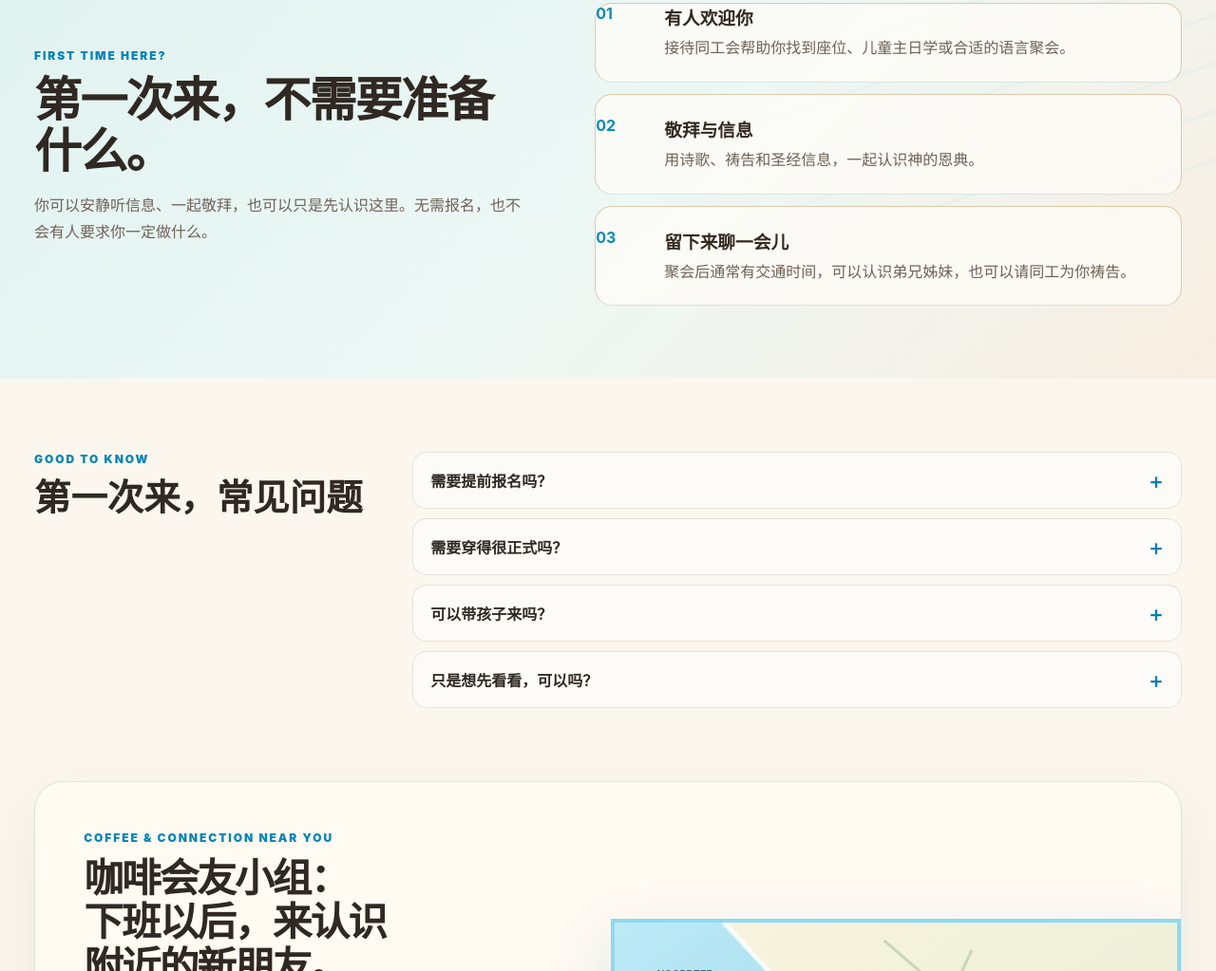
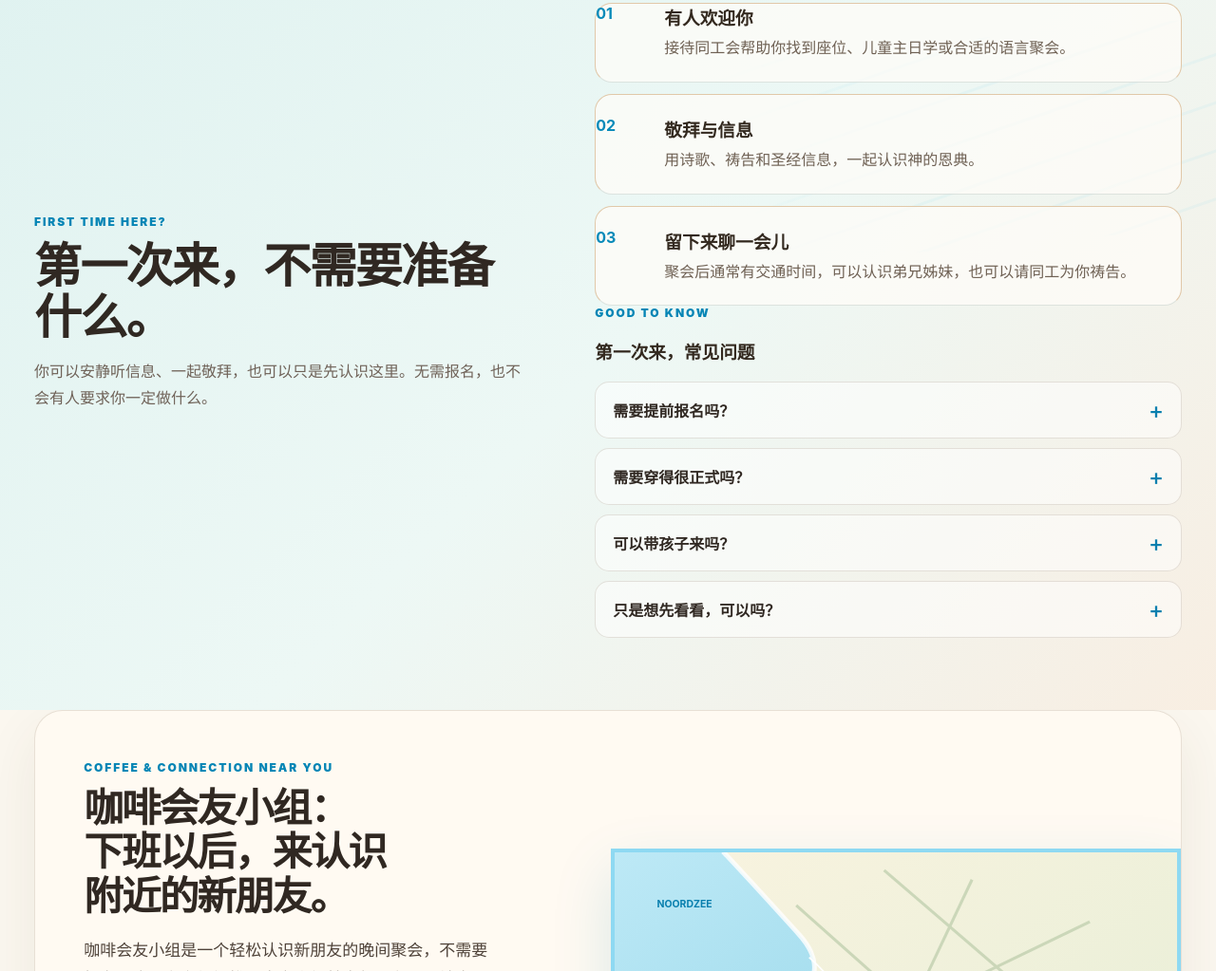
Before and after one commit to Fearsky2020/evkerk-website, a website: page public/index.html in a window 1280 px wide. Shown: the part 3316-4339 px from the top of the page at 95% size. Drawn offline with Linux system fonts and the light colour scheme; no server answers.

Commit message:
Combine first-visit guidance and FAQ

```diff
--- a/public/index.html
+++ b/public/index.html
@@ -9,7 +9,7 @@
   <link rel="icon" href="/assets/evkerk-logo.webp" type="image/webp">
   <link rel="stylesheet" href="/styles.css?v=1">
   <link rel="stylesheet" href="/brand.css?v=31">
-  <link rel="stylesheet" href="/home.css?v=6">
+  <link rel="stylesheet" href="/home.css?v=7">
 </head>
 <body class="home-page">
   <header class="site-header">
@@ -161,13 +161,24 @@
       <div class="shell split">
         <div class="section-heading compact">
           <p class="eyebrow" data-i18n="welcome.eyebrow">FIRST TIME HERE?</p>
-          <h2 data-i18n="welcome.title">第一次来，不需要准备什么。</h2>
+          <h2 data-i18n="welcome.title">第一次来，<br>不需要准备什么。</h2>
           <p data-i18n="welcome.text">你可以安静听信息、一起敬拜，也可以只是先认识这里。无需报名，也不会有人要求你一定做什么。</p>
         </div>
-        <div class="expect-list">
-          <article><strong>01</strong><div><h3 data-i18n="welcome.1.title">有人欢迎你</h3><p data-i18n="welcome.1.text">接待同工会帮助你找到座位、儿童主日学或合适的语言聚会。</p></div></article>
-          <article><strong>02</strong><div><h3 data-i18n="welcome.2.title">敬拜与信息</h3><p data-i18n="welcome.2.text">用诗歌、祷告和圣经信息，一起认识神的恩典。</p></div></article>
-          <article><strong>03</strong><div><h3 data-i18n="welcome.3.title">留下来聊一会儿</h3><p data-i18n="welcome.3.text">聚会后通常有交通时间，可以认识弟兄姊妹，也可以请同工为你祷告。</p></div></article>
+        <div class="welcome-support">
+          <div class="expect-list">
+            <article><strong>01</strong><div><h3 data-i18n="welcome.1.title">有人欢迎你</h3><p data-i18n="welcome.1.text">接待同工会帮助你找到座位、儿童主日学或合适的语言聚会。</p></div></article>
+            <article><strong>02</strong><div><h3 data-i18n="welcome.2.title">敬拜与信息</h3><p data-i18n="welcome.2.text">用诗歌、祷告和圣经信息，一起认识神的恩典。</p></div></article>
+            <article><strong>03</strong><div><h3 data-i18n="welcome.3.title">留下来聊一会儿</h3><p data-i18n="welcome.3.text">聚会后通常有交通时间，可以认识弟兄姊妹，也可以请同工为你祷告。</p></div></article>
+          </div>
+          <div class="welcome-faq-inline" aria-labelledby="welcome-faq-title">
+            <div class="welcome-faq-inline-heading"><p class="eyebrow" data-i18n="faq.eyebrow">GOOD TO KNOW</p><h3 id="welcome-faq-title" data-i18n="faq.title">第一次来，常见问题</h3></div>
+            <div class="faq-list">
+              <details><summary data-i18n="faq.signup.q">需要提前报名吗？</summary><p data-i18n="faq.signup.a">不需要。你可以直接来参加主日聚会。</p></details>
+              <details><summary data-i18n="faq.clothes.q">需要穿得很正式吗？</summary><p data-i18n="faq.clothes.a">不需要，穿平时舒服、合适的衣服就可以。</p></details>
+              <details><summary data-i18n="faq.children.q">可以带孩子来吗？</summary><p data-i18n="faq.children.a">可以。到达后请向接待同工询问适合孩子的安排。</p></details>
+              <details><summary data-i18n="faq.pressure.q">只是想先看看，可以吗？</summary><p data-i18n="faq.pressure.a">当然可以。你可以安静参加，不需要作任何承诺。</p></details>
+            </div>
+          </div>
         </div>
       </div>
     </section>
@@ -175,19 +186,6 @@
 
 
 
-
-    <section class="welcome-faq section shell" aria-labelledby="welcome-faq-title">
-      <div class="welcome-faq-heading">
-        <p class="eyebrow" data-i18n="faq.eyebrow">GOOD TO KNOW</p>
-        <h2 id="welcome-faq-title" data-i18n="faq.title">第一次来，常见问题</h2>
-      </div>
-      <div class="faq-list">
-        <details><summary data-i18n="faq.signup.q">需要提前报名吗？</summary><p data-i18n="faq.signup.a">不需要。你可以直接来参加主日聚会。</p></details>
-        <details><summary data-i18n="faq.clothes.q">需要穿得很正式吗？</summary><p data-i18n="faq.clothes.a">不需要，穿平时舒服、合适的衣服就可以。</p></details>
-        <details><summary data-i18n="faq.children.q">可以带孩子来吗？</summary><p data-i18n="faq.children.a">可以。到达后请向接待同工询问适合孩子的安排。</p></details>
-        <details><summary data-i18n="faq.pressure.q">只是想先看看，可以吗？</summary><p data-i18n="faq.pressure.a">当然可以。你可以安静参加，不需要作任何承诺。</p></details>
-      </div>
-    </section>
 
     <section class="group-map section shell" id="groups">
       <div class="group-map-copy">
@@ -244,7 +242,7 @@
     </div>
   </footer>
 
-  <script src="/app.js?v=22"></script>
+  <script src="/app.js?v=23"></script>
   <script src="/hero-carousel.js?v=2"></script>
   <script src="/activity-gallery.js?v=6"></script>
   <script src="/auto-content.js?v=10"></script>
```
